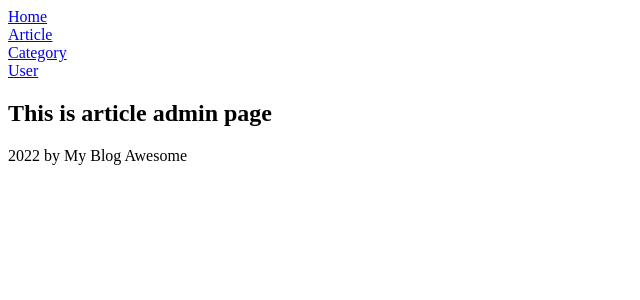
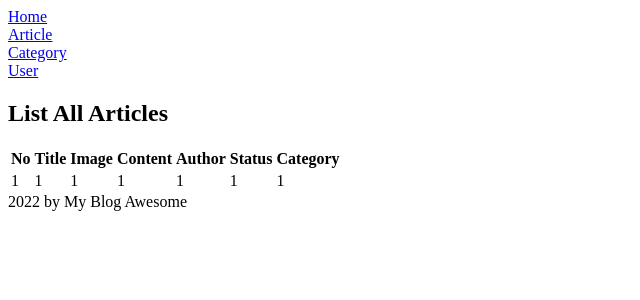
Before and after one commit to hdinjos/blog_awesome, a CodeIgniter 4 app: template app/Views/pages/admin/article/index.php in a window 1280 px wide. Shown: the top 300 px of the page, without its empty margins (0-640 px from the left). Run offline with PHP 8.4 and a stand-in for CodeIgniter, Linux system fonts and the light colour scheme; the template is opened without the code that fills it, so the values that code supplies are empty; some libraries are stand-ins or nearby versions.

Commit message:
make model articles

```diff
--- a/app/Controllers/Admin/AdminArticle.php
+++ b/app/Controllers/Admin/AdminArticle.php
@@ -3,12 +3,16 @@
 namespace App\Controllers\Admin;
 
 use App\Controllers\BaseController;
+use App\Database\Migrations\Articles;
 
 class AdminArticle extends BaseController
 {
     public function index()
     {
         //
+        $model = model(Articles::class);
+        $data = $model->findAll();
+        var_dump($data[0]);
         return view('pages/admin/article/index');
     }
 }
--- a/app/Views/pages/admin/article/index.php
+++ b/app/Views/pages/admin/article/index.php
@@ -1,4 +1,24 @@
 <?= $this->extend('layout/layout_admin') ?>
 <?= $this->section('content') ?>
-<h2>This is article admin page</h2>
+<h2>List All Articles</h2>
+<table>
+  <tr>
+    <th>No</th>
+    <th>Title</th>
+    <th>Image</th>
+    <th>Content</th>
+    <th>Author</th>
+    <th>Status</th>
+    <th>Category</th>
+  </tr>
+  <tr>
+    <td>1</td>
+    <td>1</td>
+    <td>1</td>
+    <td>1</td>
+    <td>1</td>
+    <td>1</td>
+    <td>1</td>
+  </tr>
+</table>
 <?= $this->endSection() ?>
```
Also changed, not shown: app/Models/Articles.php (added, +15 -0 lines).
